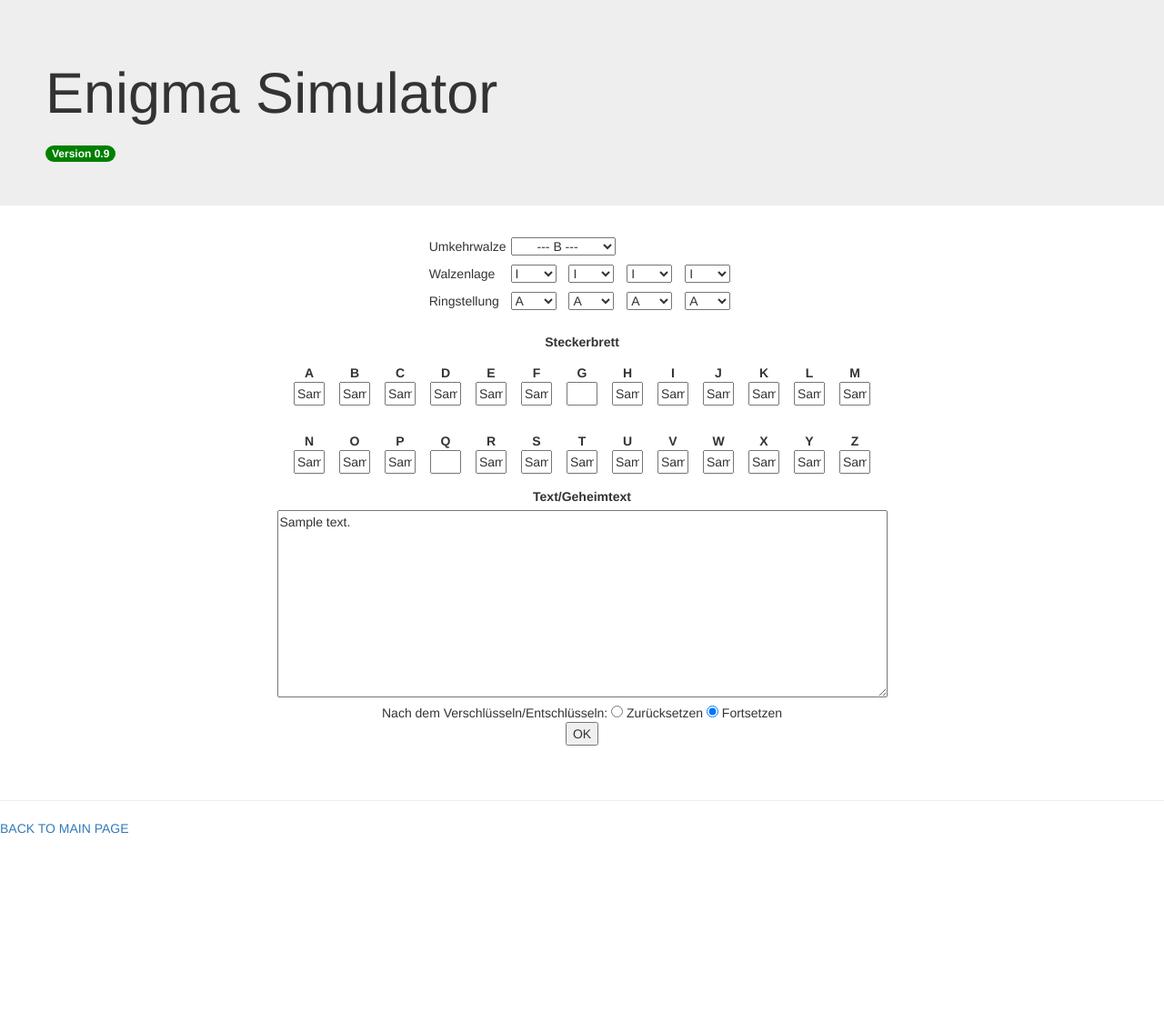
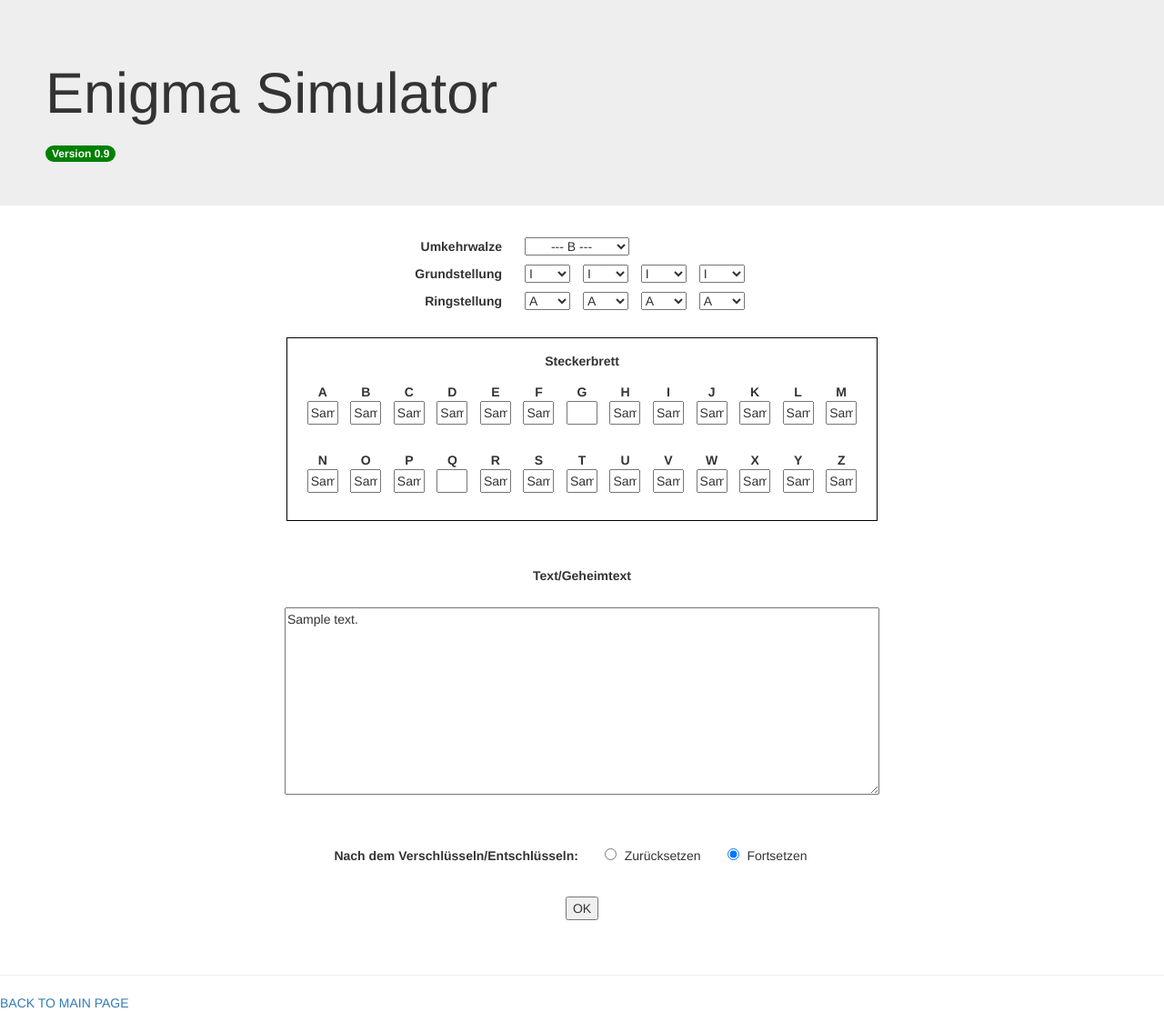
Before and after one commit to dthung1602/MyWebApp, a Python web app: template templates/enigma.html in a window 1280 px wide. Shown: the whole page at 91% size. Before the commit the page ends 917 px from the top, so only its background shows below. Run offline with Jinja, Linux system fonts and the light colour scheme; the template is opened without the code that fills it: most values are stand-ins (such as "Sample title", 1, 10 or a date in 2020).

Commit message:
continue on css

```diff
--- a/templates/enigma.html
+++ b/templates/enigma.html
@@ -22,7 +22,7 @@
         <table>
             <!--------------  reflect wheel  ------------------>
             <tr>
-                <td>Umkehrwalze</td>
+                <td style="text-align: right;padding-right: 20px"><strong>Umkehrwalze</strong></td>
                 <td>
                     <select name="rw" style="width:115px;margin:5px;text-align: center">
                         <option value="B" {% if rw == "B" %} selected {% endif %}>--- B ---</option>
@@ -33,7 +33,7 @@
 
             <!------------- wheels ---------------->
             <tr>
-                <td>Walzenlage</td>
+                <td style="text-align: right;padding-right: 20px"><strong>Grundstellung</strong></td>
                 <td>
                     {% for i in [1, 2, 3, 4] %}
                     <select name="w{{i}}" style="width:50px;margin:5px" onchange="checkWheels()">
@@ -47,7 +47,7 @@
 
             <!-------- positions ---------------->
             <tr>
-                <td>Ringstellung</td>
+                <td style="text-align: right;padding-right: 20px"><strong>Ringstellung</strong></td>
                 <td>
                     {% for i in [1, 2, 3, 4] %}
                     <select name="p{{i}}" style="width:50px;margin:5px">
@@ -62,8 +62,8 @@
 
 
         <!---------------------plug board---------------------------->
-        <br>
-        <table>
+        <div style="border: 1px black solid;margin-top: 25px; width: 650px">
+            <table style="margin: 15px;">
                 <tr>
                     <th colspan="13" style="text-align: center">Steckerbrett</th>
                 </tr>
@@ -86,20 +86,23 @@
                     {% endfor %}
                 </tr>
             </table>
+        </div>
 
 
         <!---------------------------------Enter text ----------------------------->
-        <div style="text-align: center">
+        <div style="text-align: center; margin-top: 50px">
             <label>Text/Geheimtext</label>
-            <br>
-            <textarea name="text" rows=10 cols=80>{{text}}</textarea>
+            <br><br>
+            <textarea name="text" rows=10 cols=78>{{text}}</textarea>
         </div>
 
         <!---------------------------- reset -------------------------------->
-        <div>
-            <span>Nach dem Verschlüsseln/Entschlüsseln:</span>
-            <input type="radio" name="reset" value="true" {% if rs %} checked {% endif %}> <span>Zurücksetzen</span>
-            <input type="radio" name="reset" value="false" {% if not rs %} checked {% endif %}> <span>Fortsetzen</span>
+        <div style="text-align: center; margin-top: 50px; margin-bottom: 30px">
+            <label style="padding-right: 25px">Nach dem Verschlüsseln/Entschlüsseln:</label>
+            <input type="radio" name="reset" value="true" {% if rs %} checked {% endif %}>
+            <span style="padding-left: 5px; padding-right: 25px">Zurücksetzen</span>
+            <input type="radio" name="reset" value="false" {% if not rs %} checked {% endif %}>
+            <span style="padding-left: 5px; padding-right: 25px">Fortsetzen</span>
         </div>
 
         <input type="submit" value="OK">
```
Lines whose indentation alone changed are shown as unchanged.
